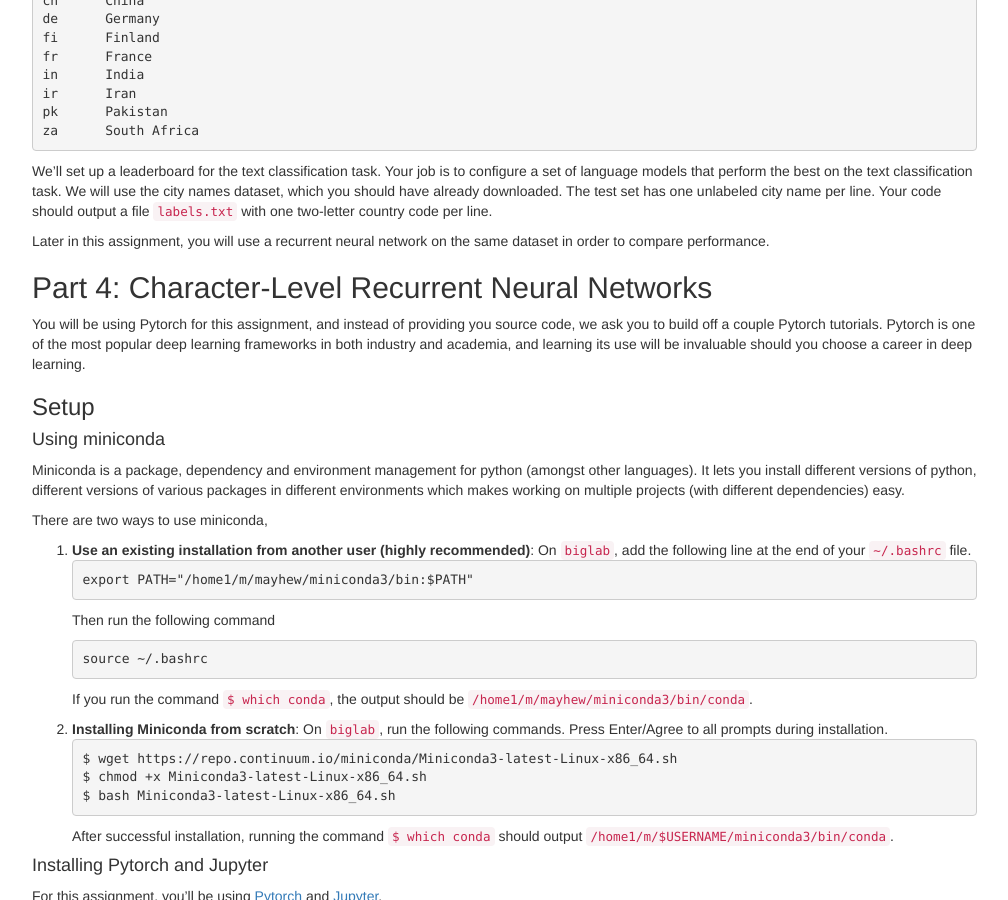
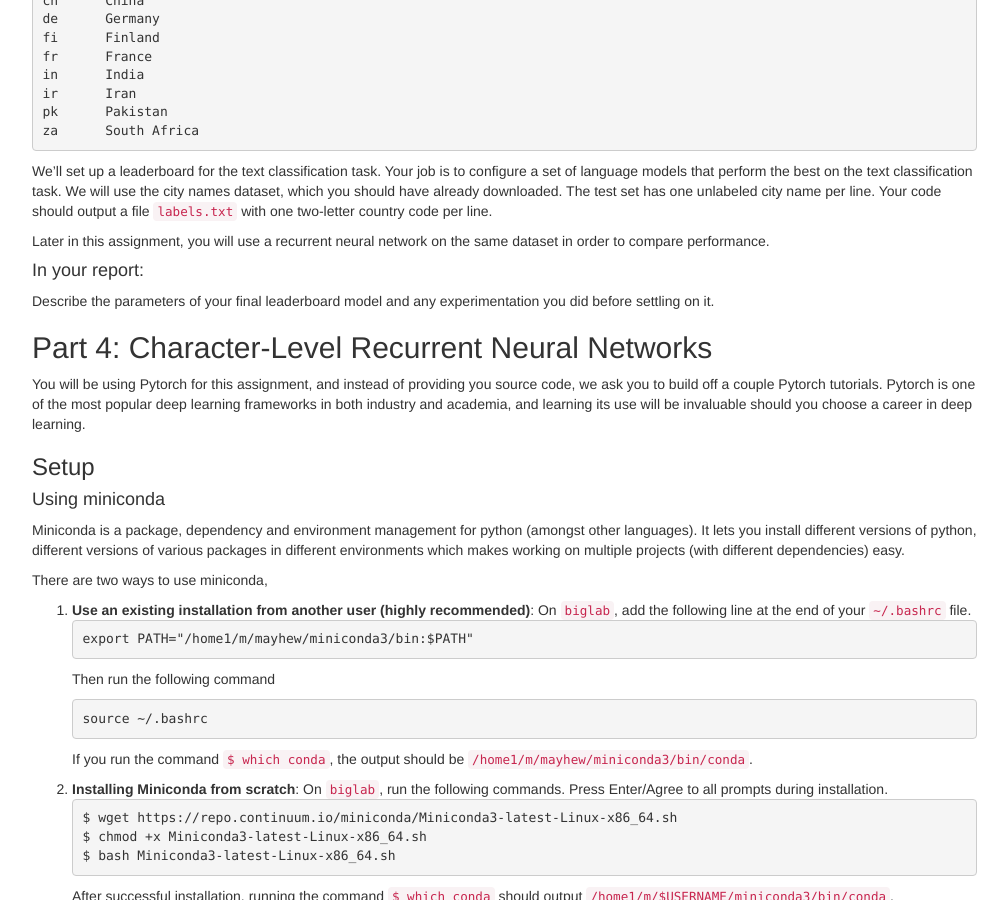
Before and after one commit to computational-linguistics-class/computational-linguistics-class.github.io, a Jekyll site: the page built from assignment5.md, in a window 1280 px wide and 900 px high, scrolled down 7726 px. Shown: the whole window, without its empty margins (233-1241 px from the left). Built offline with Jekyll 4.4.1, drawn with Linux system fonts in a browser that asks for light colours; nearby versions of some CDN libraries; formulas are drawn with MathJax 3; a script that is not in the unit is left out.

Commit message:
Update assignment5.md

```diff
--- a/assignment5.md
+++ b/assignment5.md
@@ -465,6 +465,8 @@ We'll set up a leaderboard for the text classification task.  Your job is to con
 
 Later in this assignment, you will use a recurrent neural network on the same dataset in order to compare performance.
 
+#### In your report:
+Describe the parameters of your final leaderboard model and any experimentation you did before settling on it.
 
 ## Part 4: Character-Level Recurrent Neural Networks
 
```
